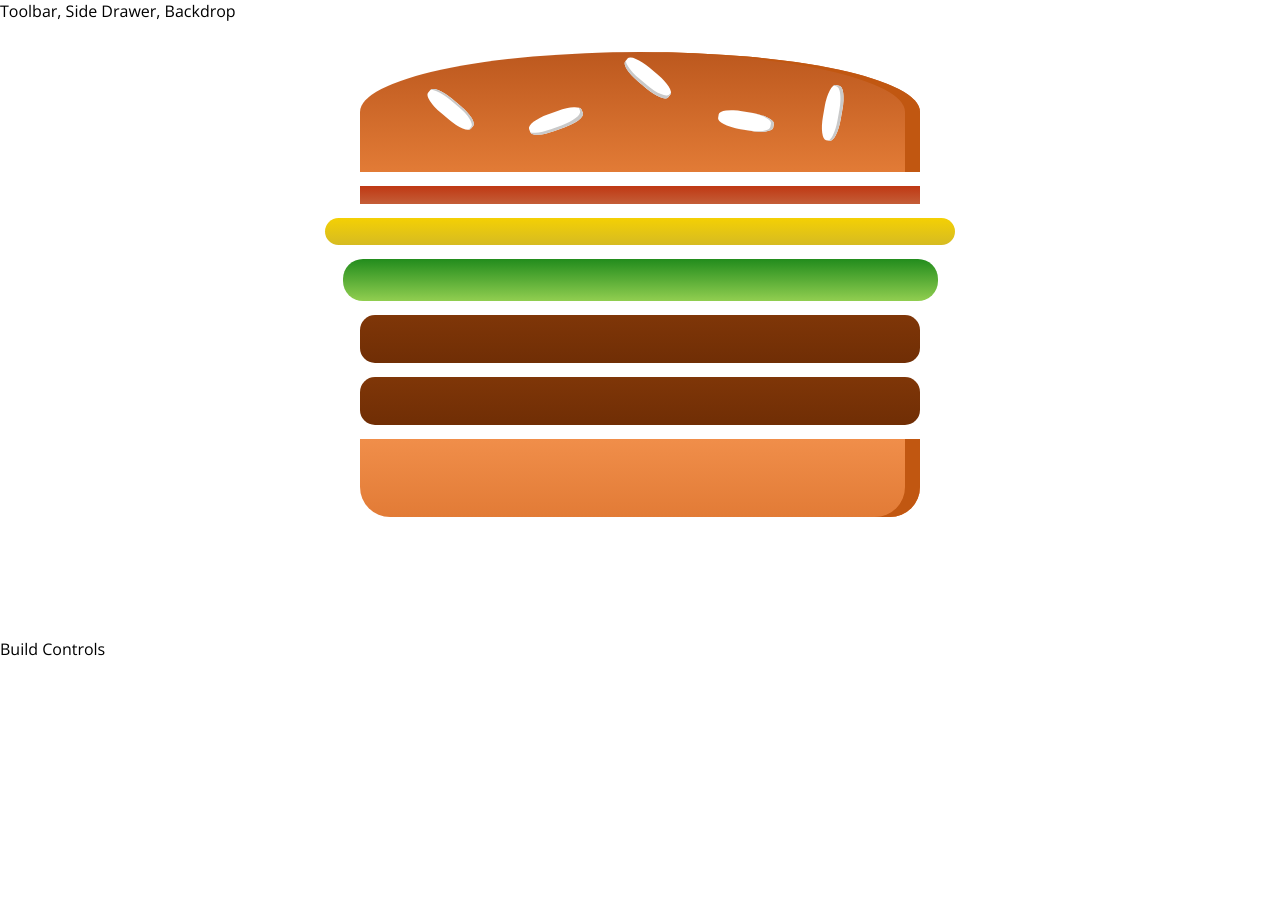
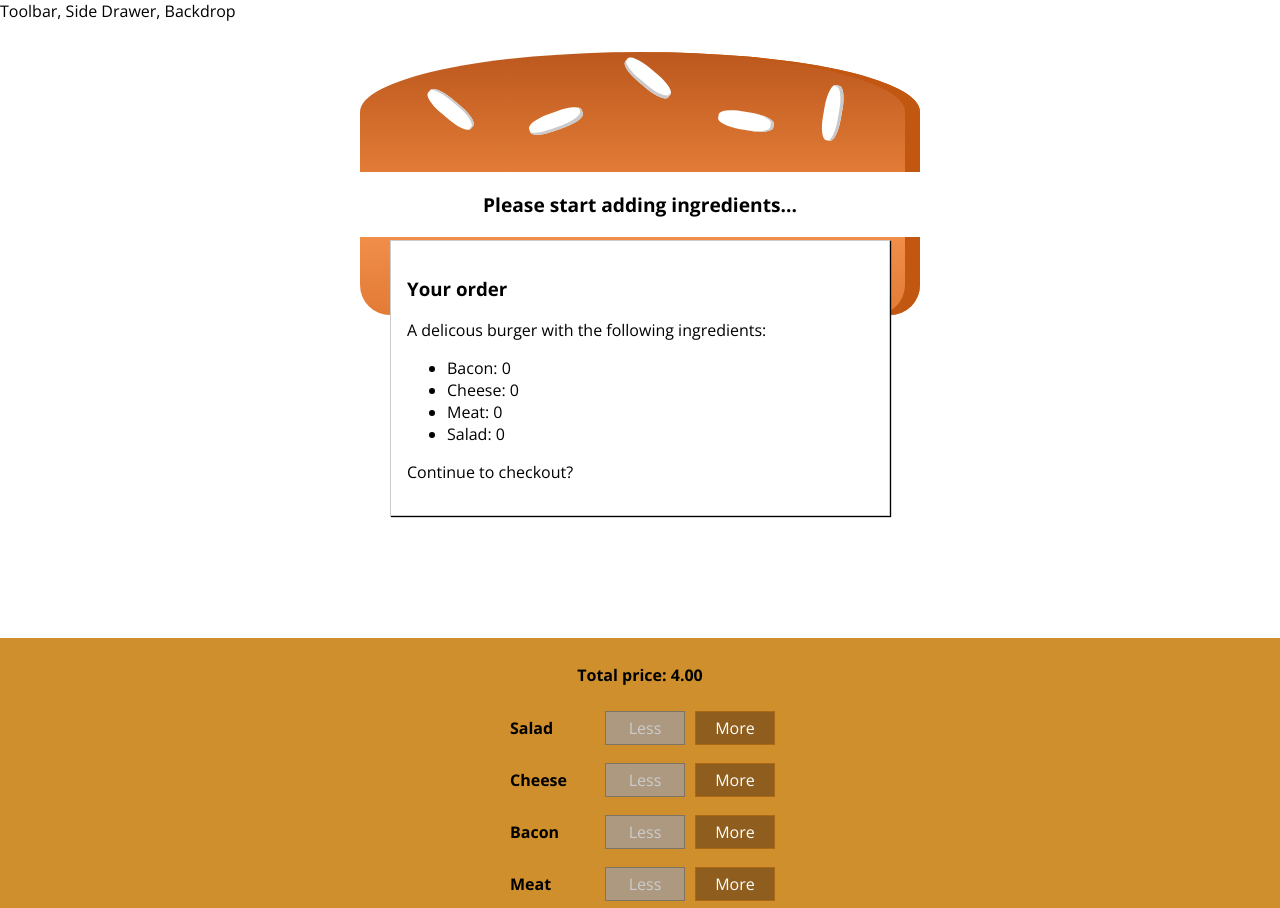
Before and after one commit to cuplex/burger-builder, a React (Create React App) app: page / in a window 1280 px wide. Shown: the top 908 px of the page. Before the commit the page ends 800 px from the top, so only its background shows below. Built offline with nearby package versions, Linux system fonts and the light colour scheme.

Commit message:
Added build controls, Total price and order summary modal

```diff
--- /dev/null
+++ b/src/components/BuildControls/BuildControl/BuildControl.js
@@ -0,0 +1,19 @@
+import React from 'react';
+import classes from './BuildControl.module.css'
+
+const BuildControl = (props) => {
+  return (
+    <div className={classes.BuildControl}>
+      <div className={classes.Label}>{props.label}</div>
+      <button
+        className={classes.Less}
+        onClick={props.onRemoved}
+        disabled={props.isDisabled}
+      >
+        Less
+      </button>
+      <button className={classes.More} onClick={props.onAdded}>More</button>
+    </div>
+  );
+}
+export default BuildControl;
--- /dev/null
+++ b/src/components/BuildControls/BuildControl/BuildControl.module.css
@@ -0,0 +1,56 @@
+.BuildControl {
+    display: flex;
+    justify-content: space-between;
+    align-items: center;
+    margin: 5px 0;
+}
+
+.BuildControl button {
+    display: block;
+    font: inherit;
+    padding: 5px;
+    margin: 0 5px;
+    width: 80px;
+    border: 1px solid #AA6817;
+    cursor: pointer;
+    outline: none;
+}
+
+.BuildControl button:disabled {
+    background-color: #AC9980;
+    border: 1px solid #7E7365;
+    color: #ccc;
+    cursor: default;
+}
+
+.BuildControl button:hover:disabled {
+    background-color: #AC9980;
+    color: #ccc;
+    cursor: not-allowed;
+}
+
+.Label {
+    padding: 10px;
+    font-weight: bold;
+    width: 80px;
+}
+
+.BuildControl .Less {
+    background-color: #D39952;
+    color: white;
+}
+
+.BuildControl .More {
+    background-color: #8F5E1E;
+    color: white;
+}
+
+.BuildControl .Less:hover, .BuildControl .Less:active {
+    background-color: #DAA972;
+    color: white;
+}
+
+.BuildControl .More:hover,.BuildControl .More:active {
+    background-color: #99703F;
+    color: white;
+}
--- /dev/null
+++ b/src/components/BuildControls/BuildControls.js
@@ -0,0 +1,35 @@
+import React from 'react';
+import BuildControl  from './BuildControl/BuildControl';
+import classes from './BuildControls.module.css';
+
+const BuildControls = (props) => {
+
+  const controls = [
+    {label: 'Salad', type: 'salad'},
+    {label: 'Cheese', type: 'cheese'},
+    {label: 'Bacon', type: 'bacon'},
+    {label: 'Meat', type: 'meat'},
+  ];
+
+  return (
+    <div className={classes.BuildControls}>
+    <p><strong>Total price: {props.totalPrice.toFixed(2)}</strong></p>
+      {controls.map(control =>
+        <BuildControl
+          label={control.label}
+          key={control.label}
+          onAdded={() => props.onAdded(control.type)}
+          onRemoved={() => props.onRemoved(control.type)}
+          isDisabled={props.isDisabled[control.type]}
+        />
+      )}
+      <button
+        className={classes.OrderButton}
+        disabled={!props.purchasable}
+        >Put order</button>
+
+    </div>
+  );
+}
+
+export default BuildControls;
--- /dev/null
+++ b/src/components/BuildControls/BuildControls.module.css
@@ -0,0 +1,51 @@
+.BuildControls {
+  width: 100%;
+  background-color: #cf8f2c;
+  display: flex;
+  flex-flow: column;
+  align-items: center;
+  box-shadow: 0 2px 1px #ccc;
+  margin: auto;
+  padding: 10px 0;
+}
+
+.OrderButton {
+  background-color: #DAD735;
+  outline: none;
+  cursor: pointer;
+  border: 1px solid #966909;
+  color: #966909;
+  font-family: inherit;
+  font-size: 1.2em;
+  padding: 15px 30px;
+  box-shadow: 2px 2px 2px #966909;
+}
+
+.OrderButton:hover, .OrderButton:active {
+  background-color: #A0DB41;
+  border: 1px solid #966909;
+  color: #966909;
+}
+
+.OrderButton:disabled {
+  background-color: #C7C6C6;
+  cursor: not-allowed;
+  border: 1px solid #ccc;
+  color: #888888;
+}
+
+.OrderButton:not(:disabled) {
+  animation: enable 0.3s linear;
+}
+
+@keyframes enable {
+  0% {
+      transform: scale(1);
+  }
+  60% {
+      transform: scale(1.1);
+  }
+  100% {
+      transform: scale(1);
+  }
+}
--- a/src/components/Burger/Burger.js
+++ b/src/components/Burger/Burger.js
@@ -3,16 +3,32 @@ import BurgerIngredient from './BurgerIngredient/BurgerIngredient'
 import classes from './Burger.module.css'
 
 const Burger = (props) => {
+
+  const { ingredients } = props;
+
+  // get ingredients rendered
+  let magicIngredients = [];
+  for (const ingredient in ingredients) {
+    const qty = ingredients[ingredient]; //qty = value of ingredient key
+    for (let index = 0; index < qty; index++) {
+      magicIngredients.push(
+        <BurgerIngredient
+          type={ingredient}
+          key={ingredient + (index +1)}
+        />
+      );
+    }
+  }
+
   return (
     <div className={classes.Burger}>
       <BurgerIngredient type="bread-top"/>
-      <BurgerIngredient type="bacon"/>
-      <BurgerIngredient type="cheese"/>
-      <BurgerIngredient type="salad"/>
-      <BurgerIngredient type="meat"/>
-      <BurgerIngredient type="meat"/>
+      {magicIngredients.length > 0
+        ? magicIngredients
+        : <p>Please start adding ingredients...</p>
+      }
       <BurgerIngredient type="bread-bottom"/>
     </div>
-    );
+  );
 }
 export default Burger;
--- /dev/null
+++ b/src/components/OrderSummary/OrderSummary.js
@@ -0,0 +1,25 @@
+import React from 'react';
+import Aux from '../../hoc/Aux';
+
+const OrderSummary = (props) => {
+  const { ingredients } = props
+  const orderSummary = Object.keys(ingredients)
+    .map(igKey => {
+      return (
+        <li key={igKey}>
+          <span style={{textTransform: 'capitalize'}}>{igKey}</span>: <span>{ingredients[igKey]}</span>
+        </li>
+        )
+    })
+  return (
+    <Aux>
+      <h3>Your order</h3>
+      <p>A delicous burger with the following ingredients:</p>
+      <ul>
+        {orderSummary}
+      </ul>
+      <p>Continue to checkout?</p>
+    </Aux>
+  );
+}
+export default OrderSummary;
--- /dev/null
+++ b/src/components/UI/Modal/Modal.js
@@ -0,0 +1,12 @@
+import React from 'react';
+import classes from './Modal.module.css';
+
+const Modal = (props) => {
+  return (
+    <div className={classes.Modal}>
+      {props.children}
+    </div>
+  );
+}
+
+export default Modal;
--- /dev/null
+++ b/src/components/UI/Modal/Modal.module.css
@@ -0,0 +1,20 @@
+.Modal {
+    position: fixed;
+    z-index: 500;
+    background-color: white;
+    width: 70%;
+    border: 1px solid #ccc;
+    box-shadow: 1px 1px 1px black;
+    padding: 16px;
+    left: 15%;
+    top: 30%;
+    box-sizing: border-box;
+    transition: all 0.3s ease-out;
+}
+
+@media (min-width: 600px) {
+    .Modal {
+        width: 500px;
+        left: calc(50% - 250px);
+    }
+}
--- a/src/containers/BurgerBuilder/BurgerBuilder.js
+++ b/src/containers/BurgerBuilder/BurgerBuilder.js
@@ -1,16 +1,100 @@
 import React, {Component} from 'react';
-import Aux from '../../hoc/Aux'
-import Burger from '../../components/Burger/Burger'
+import Aux from '../../hoc/Aux';
+import Burger from '../../components/Burger/Burger';
+import BuildControls from '../../components/BuildControls/BuildControls';
+import Modal from '../../components/UI/Modal/Modal'
+import OrderSummary from '../../components/OrderSummary/OrderSummary';
+
+const INGREDIENTS_PRICE = {
+  bacon: 1.0,
+  cheese: 0.5,
+  meat: 2.0,
+  salad: 1.0,
+};
 
 class BurgerBuilder extends Component {
 
+  state = {
+    ingredients: {
+      bacon: 0,
+      cheese: 0,
+      meat: 0,
+      salad: 0,
+    },
+    totalPrice: 4,
+    purchasable: false,
+  };
+
+  onAddIngredient = (type) => {
+    let updatedIngredients = {...this.state.ingredients};
+    let updatedPrice = this.state.totalPrice;
+    updatedIngredients[type] = updatedIngredients[type] + 1;
+    updatedPrice = updatedPrice + INGREDIENTS_PRICE[type];
+    this.setState({
+      ingredients: updatedIngredients,
+      totalPrice: updatedPrice,
+    },
+    () => this.updatePurchaseState());
+
+  }
+
+  onRemoveIngredient = (type) => {
+    let updatedIngredients = {...this.state.ingredients};
+    let updatedPrice = this.state.totalPrice;
+    updatedIngredients[type] = updatedIngredients[type] - 1;
+
+    if(updatedIngredients[type] < 0) {
+      return;
+    }
+
+    updatedPrice = updatedPrice - INGREDIENTS_PRICE[type];
+    this.setState({
+      ingredients: updatedIngredients,
+      totalPrice: updatedPrice,
+    },
+    () => this.updatePurchaseState());
+  }
+
+  updatePurchaseState = () => {
+    const { ingredients } =  this.state;
+    const sum = Object.keys(ingredients)
+      .map(igKey => ingredients[igKey])
+      .reduce((a, b) => a + b, 0);
+    console.log({sum});
+    this.setState({ purchasable: sum > 0 })
+  }
+
+  // kept this to reuse
+  // updateInfo = (operation) => {
+  //   const updatedIngredients = {...this.state.ingredients};
+  //   const updatedPrice = this.state.totalPrice;
+  //   this.setState({
+  //     ingredients: updatedIngredients,
+  //     totalPrice: updatedPrice,
+  //   });
+  // }
+
   render() {
+    let disabledInfo = {...this.state.ingredients}
+    for (const key in disabledInfo) {
+      disabledInfo[key] = disabledInfo[key] <= 0;
+    }
+
     return (
       <Aux>
-        <Burger />
-        <div>Build Controls</div>
+        <Modal>
+          <OrderSummary ingredients={this.state.ingredients} />
+        </Modal>
+        <Burger ingredients={this.state.ingredients}/>
+        <BuildControls
+          onAdded={this.onAddIngredient}
+          onRemoved={this.onRemoveIngredient}
+          isDisabled={disabledInfo}
+          totalPrice={this.state.totalPrice}
+          purchasable={this.state.purchasable}
+        />
       </Aux>
-    )
+    );
   }
 }
 
```
